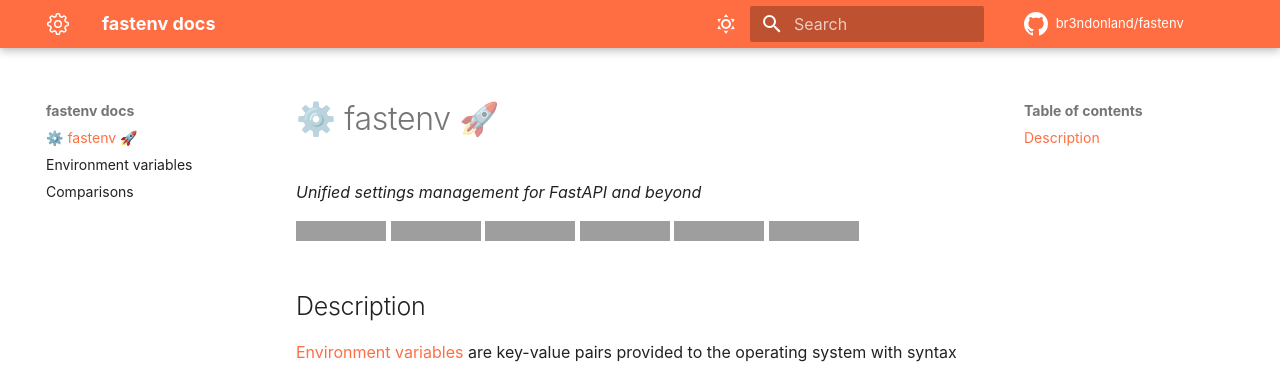
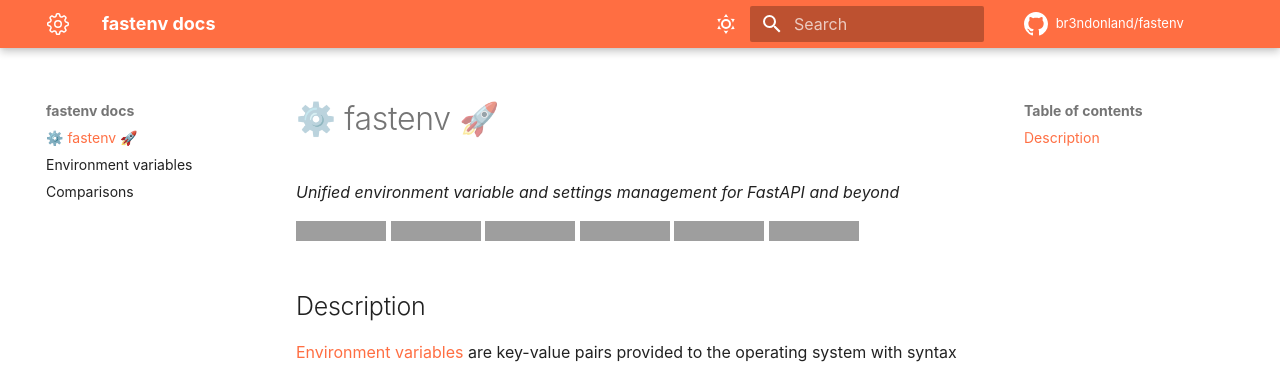
Before and after one commit to br3ndonland/fastenv, an MkDocs documentation site: the page built from docs/index.md, in a window 1280 px wide and 1307 px high, cut to the strip 0-368 px from the top of the window. Built offline with MkDocs 1.6.1 and Material for MkDocs 9.7.7, drawn with Linux system fonts in a browser that asks for light colours; comment, search, counter and statistics services are not loaded; grey boxes are pictures that could not be loaded.

Commit message:
Update repo tagline
Add "environment variable and" to highlight forthcoming dotenv features

Old: "Unified settings management for FastAPI and beyond"
New: "Unified environment variable and settings management for FastAPI
      and beyond"

```diff
--- a/docs/index.md
+++ b/docs/index.md
@@ -1,6 +1,6 @@
 # ⚙️ fastenv 🚀
 
-_Unified settings management for FastAPI and beyond_
+_Unified environment variable and settings management for FastAPI and beyond_
 
 [![PyPI](https://img.shields.io/pypi/v/fastenv?color=success)](https://pypi.org/project/fastenv/)
 [![Imports: isort](https://img.shields.io/badge/%20imports-isort-%231674b1?style=flat&labelColor=ef8336)](https://pycqa.github.io/isort/)
--- a/pyproject.toml
+++ b/pyproject.toml
@@ -13,7 +13,7 @@
 [tool.poetry]
 name = "fastenv"
 version = "0.0.1"
-description = "Unified settings management for FastAPI and beyond."
+description = "Unified environment variable and settings management for FastAPI and beyond."
 authors = ["Brendon Smith <bws@bws.bio>"]
 license = "MIT"
 homepage = "https://github.com/br3ndonland/fastenv"
```
Also changed, not shown: README.md (+1 -1 lines).
